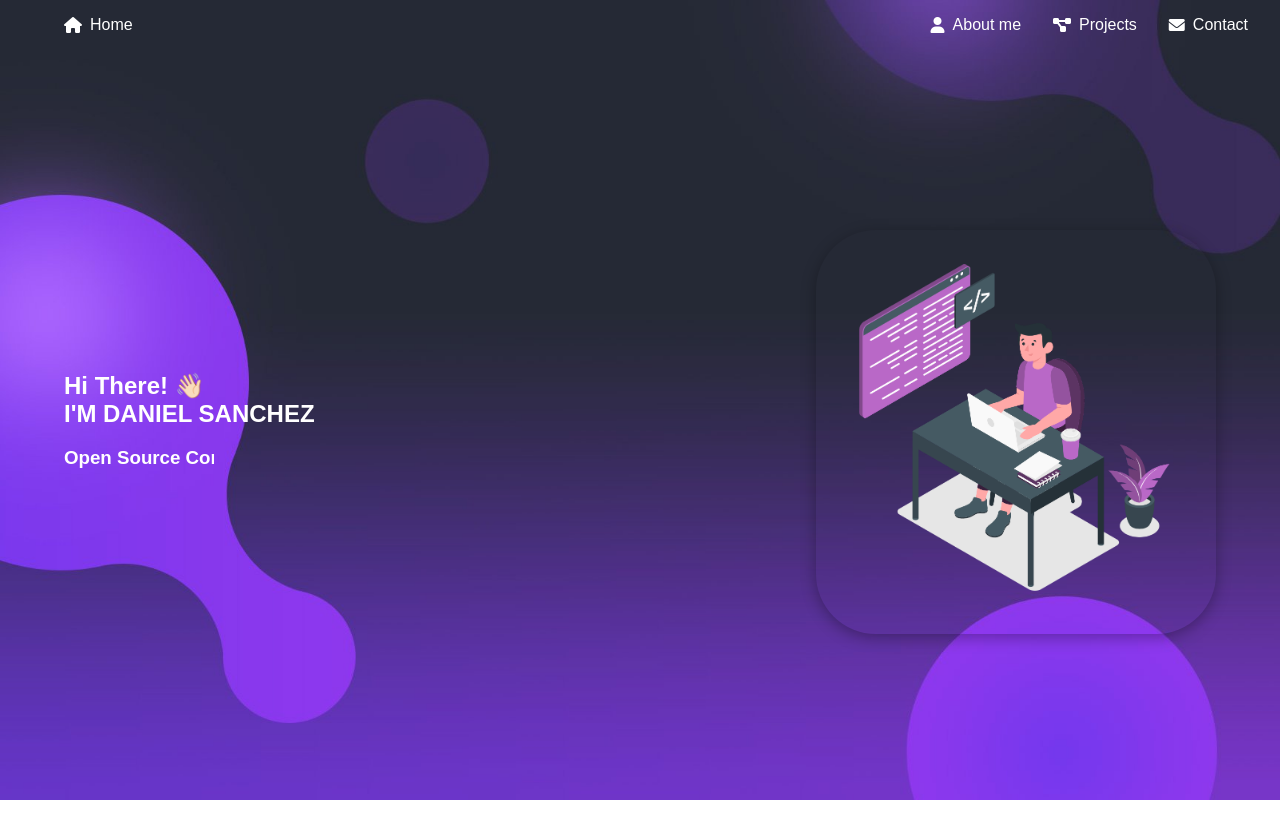
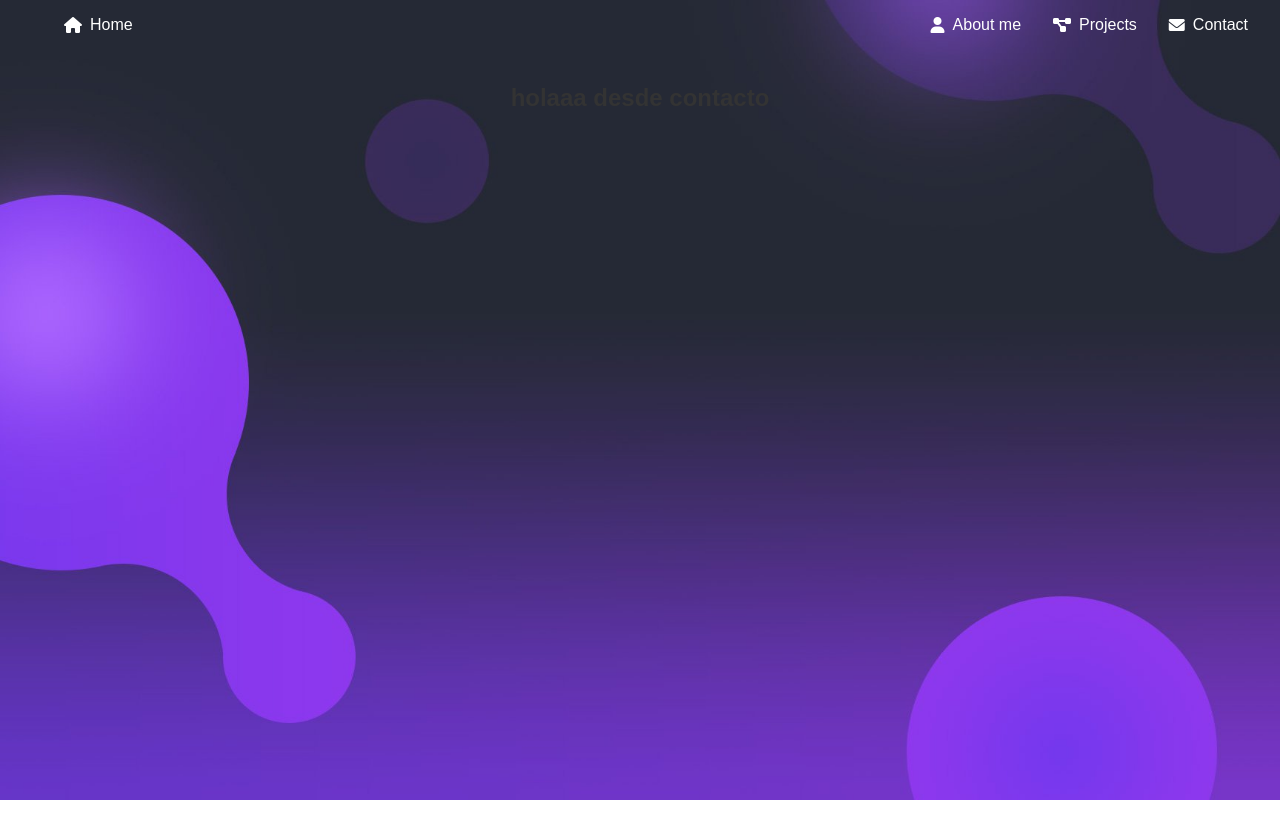
Before and after one commit to DASL0102/Mi-Portafolio, a React (Vite) app: page /Mi-Portafolio/contact in a window 1280 px wide. Before the commit this address led to /Mi-Portafolio/. Shown: the top 838 px of the page. After the commit the page ends 800 px from the top, so only its background shows below. Built offline with nearby package versions, Linux system fonts and the light colour scheme.

Commit message:
Creacion de la seccion de contacto y se arregla el bug de reedireccion

```diff
--- a/index.html
+++ b/index.html
@@ -22,9 +22,9 @@
       });
 
       // Redirigir a la URL correcta al cargar la página
-      if (window.location.pathname.startsWith('/Mi-Portafolio')) {
-        window.history.pushState(null, '', '/Mi-Portafolio/');
-      }
+      //if (window.location.pathname.startsWith('/Mi-Portafolio')) {
+       // window.history.pushState(null, '', '/Mi-Portafolio/');
+     // }
     </script>
   </body>
 </html>
--- a/src/App.jsx
+++ b/src/App.jsx
@@ -4,6 +4,7 @@ import Header from './components/Header';
 import Home from './components/Home';
 import AboutMe from './components/AboutMe';
 import Projects from './components/Projects';
+import Contact from './components/Contact'
 import ProjectDetail from './components/ProjectDetail';
 import bg from './assets/home-bg.jpg';
 
@@ -28,6 +29,7 @@ function App() {
         <Route path="/about" element={<AboutMe />} />
         <Route path="/projects" element={<Projects />} />
         <Route path="/project/:id" element={<ProjectDetail />} />
+        <Route path="/contact" element={<Contact/>} />
       </Routes>
     </Router>
   );
--- /dev/null
+++ b/src/components/Contact.jsx
@@ -0,0 +1,22 @@
+import React from 'react';
+import { Container } from 'react-bootstrap';
+
+const Contact = () => {
+
+    return (
+
+        <section id="contact" className='contact'>
+
+            <h1>
+                holaaa desde contacto
+            </h1>
+        </section>
+
+
+    );
+
+
+
+};
+
+export default Contact
--- a/src/components/Header.jsx
+++ b/src/components/Header.jsx
@@ -50,9 +50,9 @@ const Header = () => {
           </Link>
           </li>
           <li>
-            <a href="#contact">
-              <i className="fas fa-envelope"></i> Contact
-            </a>
+            <Link to="contact">
+            <i className="fas fa-envelope"></i> Contact
+            </Link>
           </li>
         </ul>
       </nav>
```
